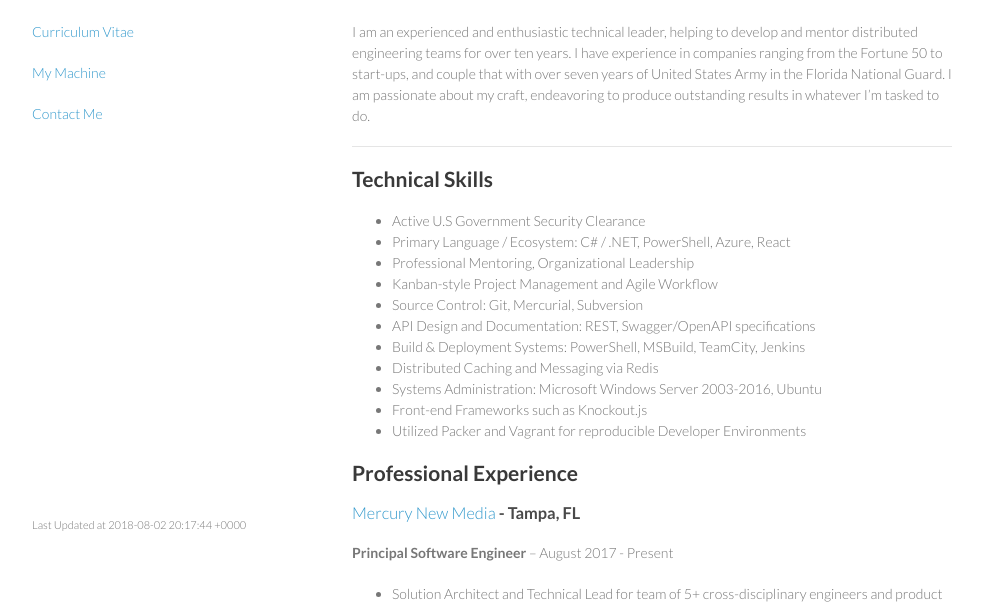
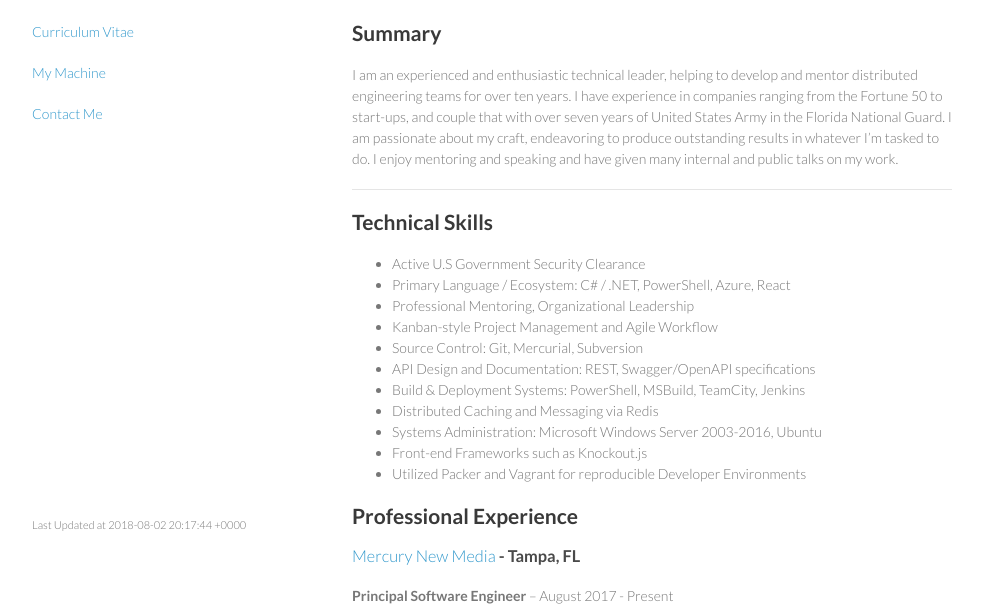
Before and after one commit to mattgwagner/mattgwagner, a Jekyll site: the page built from cv.md, in a window 1280 px wide and 900 px high, cut to the strip 296-900 px from the top of the window. Shown: the whole strip, without its empty margins (148-1131 px from the left). Built offline with Jekyll 4.4.1, drawn with Linux system fonts in a browser that asks for light colours.

Commit message:
Update cv.md

```diff
--- a/cv.md
+++ b/cv.md
@@ -15,7 +15,9 @@ title: Matt G. Wagner - Resume
   <img src="http://stackoverflow.com/users/flair/51270.png" width="208" height="58" alt="profile for MattGWagner at Stack Overflow, Q&amp;A for professional and enthusiast programmers" title="profile for MattGWagner at Stack Overflow, Q&amp;A for professional and enthusiast programmers">
 </a>
 
-I am an experienced and enthusiastic technical leader, helping to develop and mentor distributed engineering teams for over ten years. I have experience in companies ranging from the Fortune 50 to start-ups, and couple that with over seven years of United States Army in the Florida National Guard. I am passionate about my craft, endeavoring to produce outstanding results in whatever I'm tasked to do.
+## Summary
+
+I am an experienced and enthusiastic technical leader, helping to develop and mentor distributed engineering teams for over ten years. I have experience in companies ranging from the Fortune 50 to start-ups, and couple that with over seven years of United States Army in the Florida National Guard. I am passionate about my craft, endeavoring to produce outstanding results in whatever I'm tasked to do. I enjoy mentoring and speaking and have given many internal and public talks on my work.
 
 ----------
 
```
